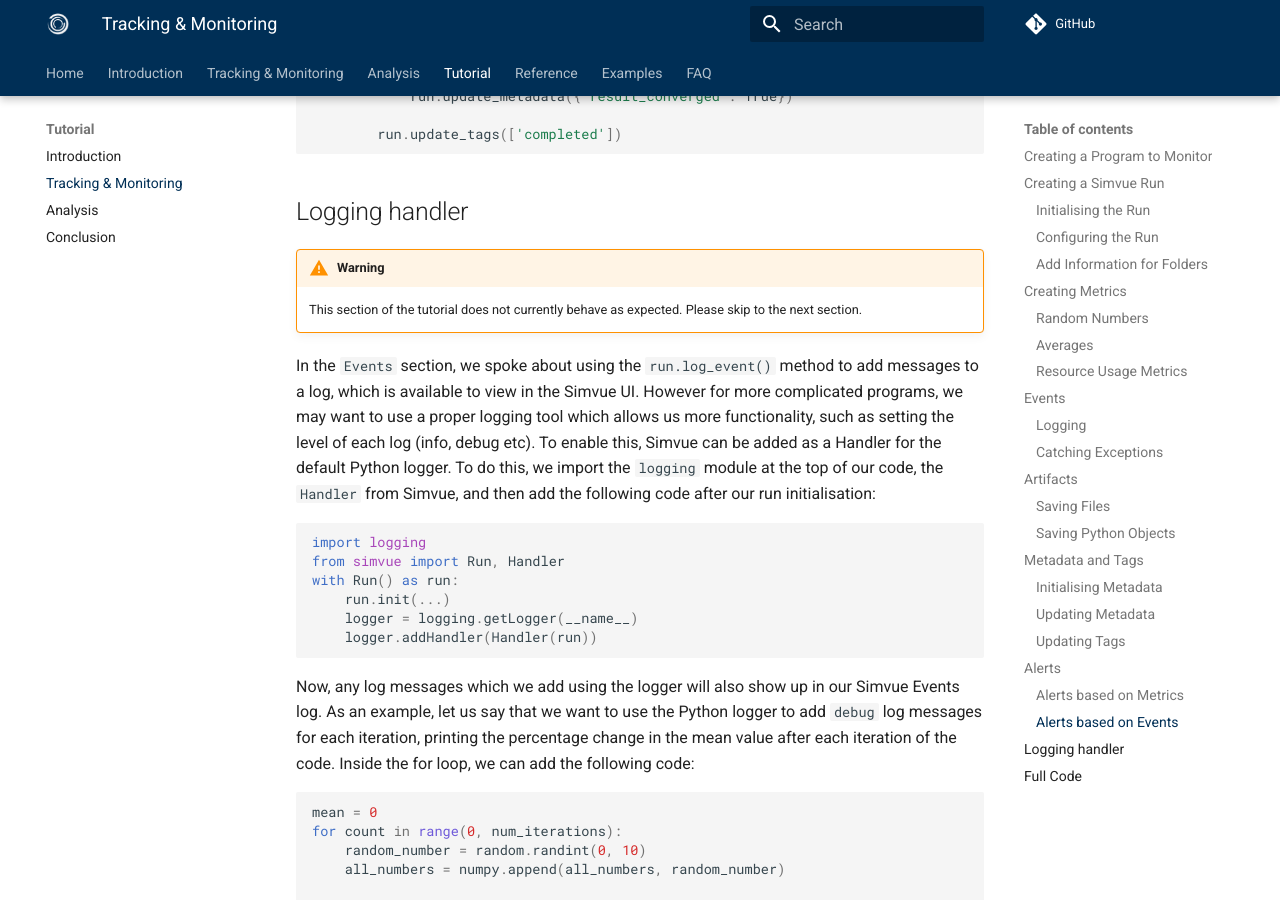
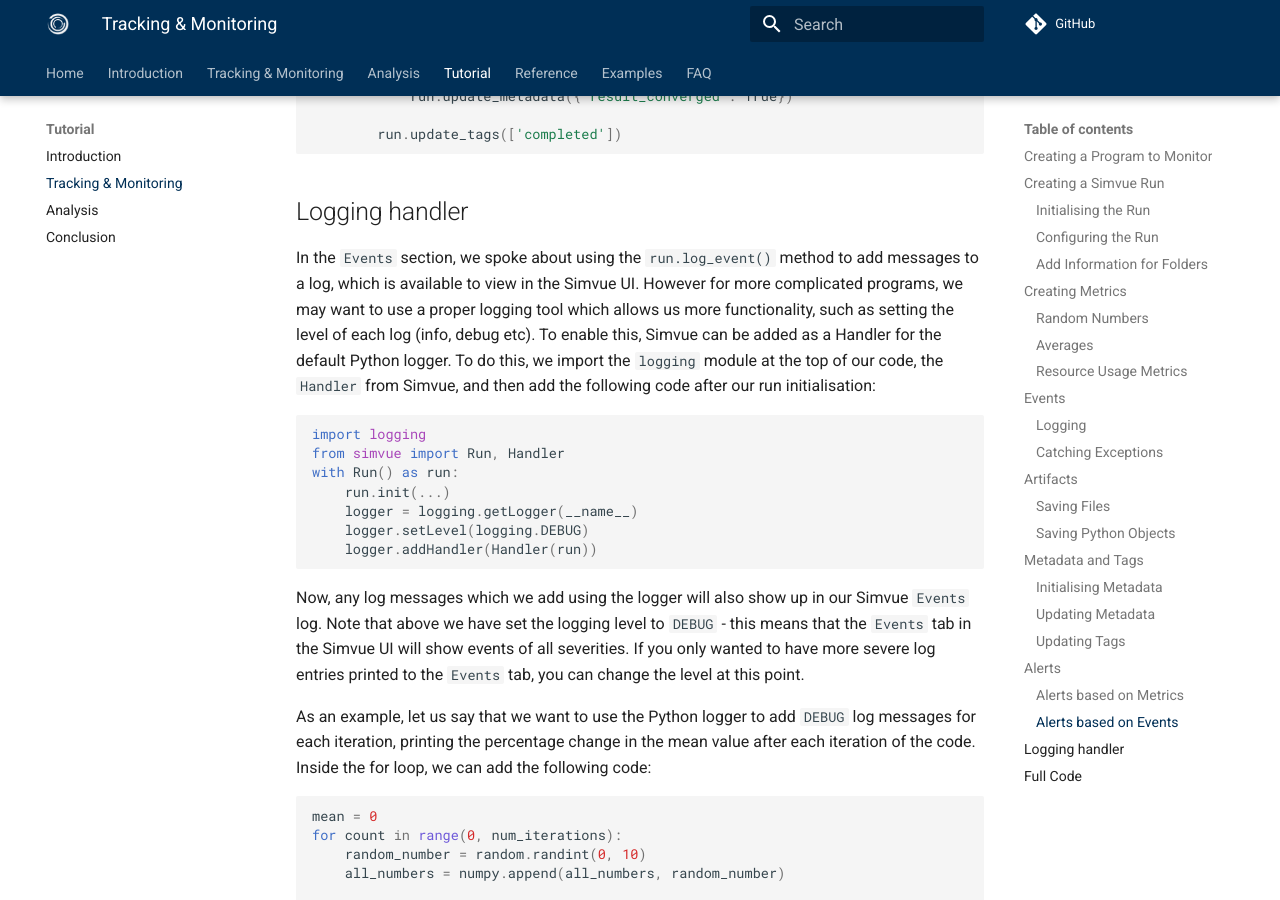
Before and after one commit to simvue-io/docs, an MkDocs documentation site: the page built from docs/tutorial/tracking-and-monitoring.md, in a window 1280 px wide and 900 px high, scrolled down 20443 px. Built offline with MkDocs 1.6.1 and Material for MkDocs 9.7.7, drawn with Linux system fonts in a browser that asks for light colours; some of the changed text lies outside the part shown.

Commit message:
Added info on setting log levels for Events

````diff
--- a/docs/tutorial/tracking-and-monitoring.md
+++ b/docs/tutorial/tracking-and-monitoring.md
@@ -795,20 +795,19 @@ if __name__ == "__main__":
 ```
 
 ## Logging handler
-!!! warning
-
-    This section of the tutorial does not currently behave as expected. Please skip to the next section.
-
-In the `Events` section, we spoke about using the `run.log_event()` method to add messages to a log, which is available to view in the Simvue UI. However for more complicated programs, we may want to use a proper logging tool which allows us more functionality, such as setting the level of each log (info, debug etc). To enable this, Simvue can be added as a Handler for the default Python logger. To do this, we import the `logging` module at the top of our code, the `Handler  ` from Simvue, and then add the following code after our run initialisation:
+In the `Events` section, we spoke about using the `run.log_event()` method to add messages to a log, which is available to view in the Simvue UI. However for more complicated programs, we may want to use a proper logging tool which allows us more functionality, such as setting the level of each log (info, debug etc). To enable this, Simvue can be added as a Handler for the default Python logger. To do this, we import the `logging` module at the top of our code, the `Handler` from Simvue, and then add the following code after our run initialisation:
 ``` py
 import logging
 from simvue import Run, Handler
 with Run() as run:
     run.init(...)
     logger = logging.getLogger(__name__)
+    logger.setLevel(logging.DEBUG)
     logger.addHandler(Handler(run))
 ```
-Now, any log messages which we add using the logger will also show up in our Simvue Events log. As an example, let us say that we want to use the Python logger to add `debug` log messages for each iteration, printing the percentage change in the mean value after each iteration of the code. Inside the for loop, we can add the following code:
+Now, any log messages which we add using the logger will also show up in our Simvue `Events` log. Note that above we have set the logging level to `DEBUG` - this means that the `Events` tab in the Simvue UI will show events of all severities. If you only wanted to have more severe log entries printed to the `Events` tab, you can change the level at this point.
+
+As an example, let us say that we want to use the Python logger to add `DEBUG` log messages for each iteration, printing the percentage change in the mean value after each iteration of the code. Inside the for loop, we can add the following code:
 
 ``` py
 mean = 0
@@ -872,6 +871,7 @@ if __name__ == "__main__":
 
         # Create a logger, add the Simvue Handler so that log messages are shown in the UI
         logger = logging.getLogger(__name__)
+        logger.setLevel(logging.DEBUG)
         logger.addHandler(Handler(run))
 
         # Save the code as an artifact
````
Also changed, not shown: docs/python-client/logging-handler.md (+7 -0 lines).
